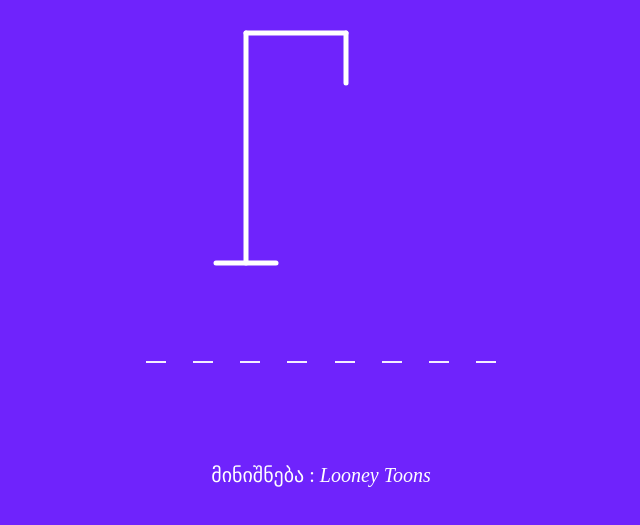
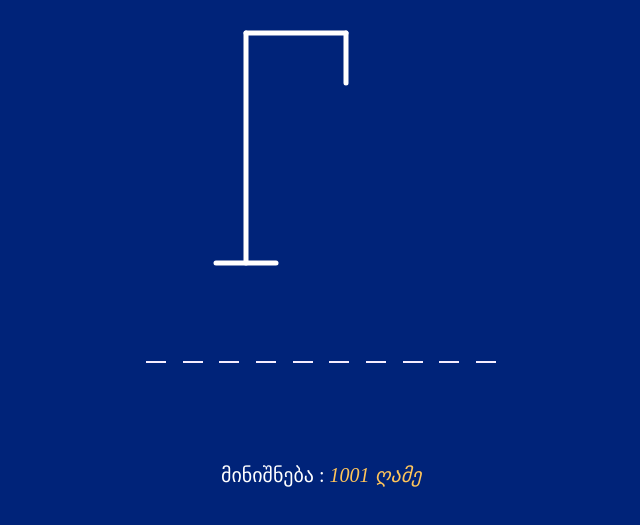
Before and after one commit to t0rn1k3/HangMan, a plain HTML site: page index.html in a window 1280 px wide. Shown: the part 103-628 px from the top of the page, without its empty margins (319-959 px from the left). Drawn offline with Linux system fonts and the light colour scheme.

Commit message:
add Objects in words array

```diff
--- a/css/style.css
+++ b/css/style.css
@@ -2,7 +2,7 @@
     box-sizing: border-box;
 }
 body {
-    background-color: rgb(111, 35, 252);
+    background-color: #002379;
 }
 .main {
     width: 70%;
@@ -58,6 +58,7 @@ svg {
     font-size: 20px;
 }
 .clueText {
+    color: #FFC55A;
     font-style: italic;
 }
 .letter {
--- a/js/main.js
+++ b/js/main.js
@@ -11,12 +11,64 @@ const figure = document.querySelectorAll('.figure');
 
 const words = [
   {
-    word : 'მხედარი',
+    word : "მხედარი",
     clue : "ჭადრაკი"
   },
   {
-    word : 'კურდღელი',
+    word : "კურდღელი",
     clue : "Looney Toons"
+  },
+  {
+    word : "პარლამენტი",
+    clue : "5 ნოემბერი"
+  },
+  {
+    word : "გილიოტინა",
+    clue : "ლუი XVI"
+  },
+  {
+    word : "დრაკულა",
+    clue : "რუმინეთი"
+  },
+  {
+    word : "მიკროფონი",
+    clue : "სცენა"
+  },
+  {
+    word : "ჯალათი",
+    clue : "ყველაზე შესამჩნევი სიტყვა"
+  },
+  {
+    word : "პარტიზანი",
+    clue : "დისკო"
+  },
+  {
+    word : "ჯეირანი",
+    clue : "ქურციკი"
+  },
+  {
+    word : "ლივერპული",
+    clue : "ბითლზი"
+  },
+  {
+    word : "მწვრთნელი",
+    clue : "ფეოლა"
+  },
+  {
+    word : "ტელევიზორი",
+    clue : "ანტენა"
+  },
+  {
+    word : "სათამაშო",
+    clue : "რევოლუციამდელი ბავშვი"
+  },
+  {
+    word : "ჩირაღდანი",
+    clue : "ცეცხლი"
+  },
+  {
+    word : "შეჰერაზადი",
+    clue : "1001 ღამე"
   },
 ]
 
@@ -46,8 +98,9 @@ function ShowWord() {
   clueText.innerText = selectedWord.clue;
 
   let inner = word.innerText.replace(/\n/g, '');
+  console.log(inner)
 
-  if (inner == selectedWord) {
+  if (inner === selectedWord.word) {
     message.innerText = 'გილოცავთ! თქვენ გაიმარჯვეთ';
     winner.style.visibility = "visible";
   }
```
